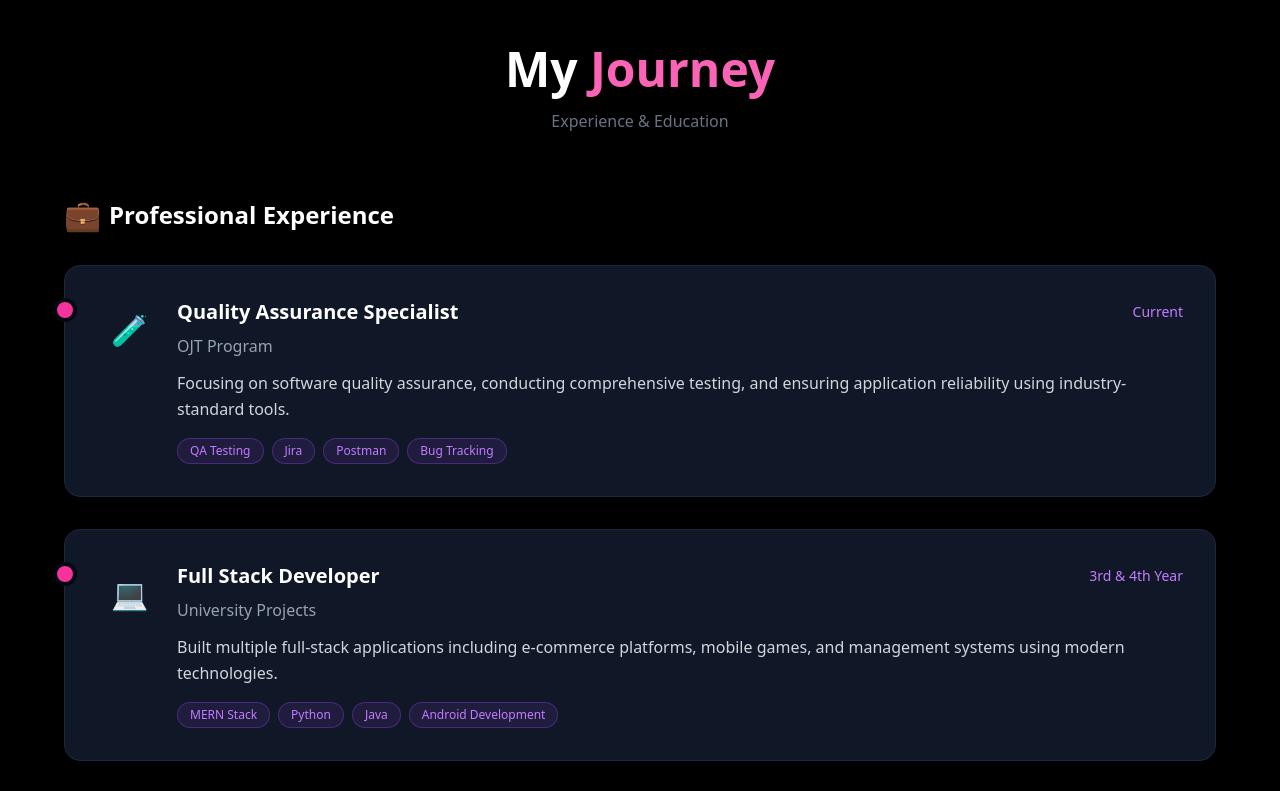
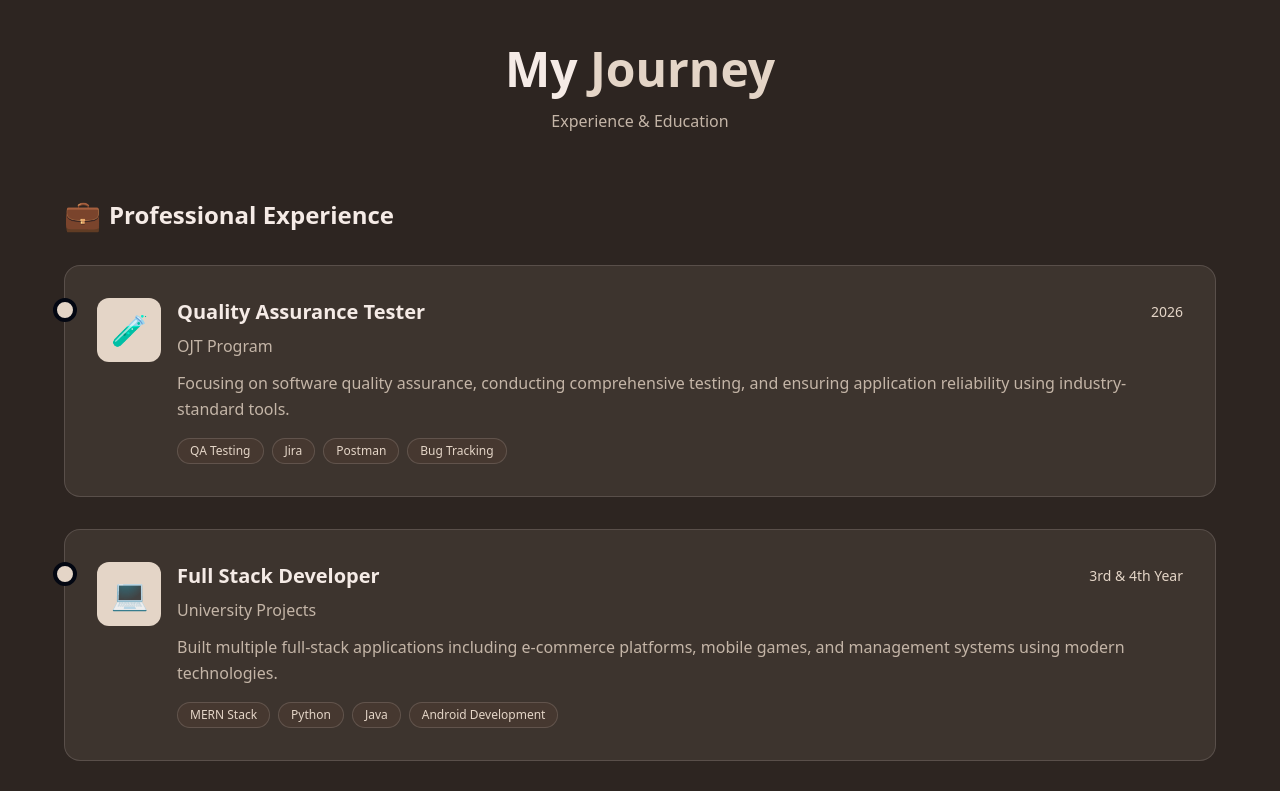
Before and after one commit to LorenzTaganas/Portfolio, a Next.js app: page / in a window 1280 px wide. Shown: the part 2561-3352 px from the top of the page. Built offline with nearby package versions, Linux system fonts and the light colour scheme.

Commit message:
feat: initialize portfolio components, layout structure, and custom theme with Tailwind CSS.

```diff
--- a/app/globals.css
+++ b/app/globals.css
@@ -6,6 +6,7 @@
     opacity: 0;
     transform: translateY(20px);
   }
+
   to {
     opacity: 1;
     transform: translateY(0);
@@ -17,6 +18,7 @@
     opacity: 0;
     transform: translateY(30px);
   }
+
   to {
     opacity: 1;
     transform: translateY(0);
@@ -24,9 +26,12 @@
 }
 
 @keyframes float {
-  0%, 100% {
+
+  0%,
+  100% {
     transform: translateY(0px);
   }
+
   50% {
     transform: translateY(-10px);
   }
@@ -36,6 +41,7 @@
   from {
     transform: translateY(-10vh) rotate(0deg);
   }
+
   to {
     transform: translateY(110vh) rotate(360deg);
   }
@@ -62,6 +68,39 @@ html {
   scroll-behavior: smooth;
 }
 
+/* Design Tokens & Theme Configuration */
+:root {
+  /* Cozy Dark Mode (Default) */
+  --bg-primary: #2D2521;       /* Very dark espresso */
+  --bg-secondary: #3D342E;     /* Deep espresso */
+  --text-primary: #F5EBE6;     /* Soft Oatmeal Cream */
+  --text-secondary: #C4B5A7;   /* Muted sand */
+  --accent-primary: #E4D5C7;   /* Sand accent */
+  --accent-secondary: #9C6644; /* Terracotta accent */
+  --accent-text: #2D2521;      /* Espresso text on sand bg */
+  --border-color: rgba(245, 235, 230, 0.15);
+  --shadow-color: rgba(0, 0, 0, 0.4);
+}
+
+html.light {
+  /* Warm Light Mode */
+  --bg-primary: #F5EBE6;       /* Soft Cream/Oatmeal */
+  --bg-secondary: #E4D5C7;     /* Warm Sand */
+  --text-primary: #3D342E;     /* Deep Espresso */
+  --text-secondary: #5C6B73;   /* Slate Blue/Grey */
+  --accent-primary: #9C6644;   /* Warm Terracotta */
+  --accent-secondary: #5C6B73; /* Slate Blue/Grey */
+  --accent-text: #F5EBE6;      /* Oatmeal cream text on terracotta bg */
+  --border-color: rgba(61, 52, 46, 0.15);
+  --shadow-color: rgba(61, 52, 46, 0.1);
+}
+
+html, body {
+  background-color: var(--bg-primary);
+  color: var(--text-primary);
+  transition: background-color 0.3s ease, color 0.3s ease, border-color 0.3s ease;
+}
+
 /* Custom scrollbar */
 ::-webkit-scrollbar {
   width: 10px;
@@ -72,82 +111,149 @@ html {
 }
 
 ::-webkit-scrollbar-thumb {
-  background: #a855f7;
+  background: var(--accent-primary);
   border-radius: 5px;
 }
 
 ::-webkit-scrollbar-thumb:hover {
-  background: #9333ea;
+  background: var(--accent-secondary);
 }
 
-/* Light mode body background */
-html.light {
-  background: #ffffff;
-  color: #000000;
+.bg-navbar {
+  background-color: rgba(45, 37, 33, 0.85) !important;
+  border-bottom: 1px solid var(--border-color);
 }
 
-html.light body {
-  background: #ffffff;
-  color: #000000;
+html.light .bg-navbar {
+  background-color: rgba(245, 235, 230, 0.85) !important;
 }
 
-html.light main {
-  background: #ffffff !important;
+/* Base Utility Mapping to Custom Theme variables */
+.bg-black {
+  background-color: var(--bg-primary) !important;
 }
 
-/* Light mode text colors */
-html.light .text-white {
-  color: #111827 !important;
+.bg-gray-800,
+.bg-gray-900 {
+  background-color: var(--bg-secondary) !important;
 }
 
-html.light .text-gray-300 {
-  color: #4b5563 !important;
+.bg-gray-950 {
+  background-color: var(--bg-primary) !important;
 }
 
-html.light .text-gray-400 {
-  color: #6b7280 !important;
+html.light .light\:bg-white,
+html.light .light\:bg-gray-50,
+html.light .light\:bg-gray-100 {
+  background-color: var(--bg-secondary) !important;
 }
 
-html.light .text-gray-500 {
-  color: #6b7280 !important;
+html.light .light\:bg-white\/80 {
+  background-color: rgba(245, 235, 230, 0.8) !important;
 }
 
-/* Light mode backgrounds */
-html.light section,
-html.light footer {
-  background: #ffffff !important;
+.text-white {
+  color: var(--text-primary) !important;
 }
 
-html.light .bg-black {
-  background: #ffffff !important;
+.text-gray-300,
+.text-gray-400,
+.text-gray-500 {
+  color: var(--text-secondary) !important;
 }
 
-html.light [class*="from-black"],
-html.light [class*="to-black"],
-html.light [class*="via-black"],
-html.light [class*="from-gray-950"],
-html.light [class*="to-gray-950"],
-html.light [class*="from-gray-900"],
-html.light [class*="to-gray-900"],
-html.light [class*="from-gray-800"],
-html.light [class*="to-gray-800"] {
-  background: linear-gradient(to bottom, #f9fafb, #ffffff) !important;
+html.light .light\:text-gray-900 {
+  color: var(--text-primary) !important;
 }
 
-/* Light mode borders */
-html.light .border-gray-800 {
-  border-color: #e5e7eb !important;
+html.light .light\:text-gray-700,
+html.light .light\:text-gray-600 {
+  color: var(--text-secondary) !important;
 }
 
-/* Light mode cards */
-html.light [class*="bg-gray-950"],
-html.light [class*="bg-gray-900"],
-html.light [class*="bg-gray-800"] {
-  background: #f9fafb !important;
+/* Accents mapping */
+.text-pink-400,
+.text-pink-500,
+.text-purple-400,
+.text-purple-300,
+.light\:text-purple-700 {
+  color: var(--accent-primary) !important;
+}
+
+.bg-pink-500,
+.bg-purple-500 {
+  background-color: var(--accent-primary) !important;
+  color: var(--accent-text) !important;
+}
+
+.bg-pink-500\/10,
+.bg-purple-500\/10,
+.bg-blue-500\/10,
+.bg-cyan-500\/10,
+.bg-yellow-500\/10 {
+  background-color: rgba(156, 102, 68, 0.1) !important;
+}
+
+html.light .light\:bg-purple-50,
+html.light .light\:bg-blue-50,
+html.light .light\:bg-pink-50,
+html.light .light\:bg-cyan-50 {
+  background-color: rgba(156, 102, 68, 0.1) !important;
+}
+
+.border-purple-500\/30,
+.border-purple-500\/20,
+.border-blue-500\/30,
+.border-blue-500\/20,
+.border-pink-500\/30,
+.border-pink-500\/20,
+.border-cyan-500\/30,
+.border-cyan-500\/20,
+.border-yellow-500\/30,
+.border-yellow-500\/20 {
+  border-color: var(--border-color) !important;
+}
+
+.border-gray-800,
+.border-gray-200 {
+  border-color: var(--border-color) !important;
+}
+
+.border-purple-500,
+.border-pink-500,
+.border-blue-500 {
+  border-color: var(--accent-primary) !important;
+}
+
+/* Hover effects */
+.group:hover {
+  border-color: var(--accent-primary) !important;
+  box-shadow: 0 10px 25px -5px var(--shadow-color) !important;
+}
+
+.hover\:border-purple-500\/50:hover {
+  border-color: var(--accent-primary) !important;
+}
+
+/* Make sure active buttons and links look gorgeous */
+.hover\:bg-purple-500\/10:hover {
+  background-color: rgba(156, 102, 68, 0.15) !important;
+}
+
+.hover\:bg-purple-500:hover,
+.hover\:bg-pink-500:hover,
+.hover\:bg-pink-400:hover {
+  background-color: var(--accent-secondary) !important;
+  color: var(--accent-text) !important;
+}
+
+.hover\:shadow-pink-500\/30:hover,
+.hover\:shadow-purple-500\/20:hover {
+  box-shadow: 0 10px 15px -3px var(--shadow-color) !important;
 }
 
 html body {
-  background: #000000;
-  color: #ffffff;
+  background: var(--bg-primary);
+  color: var(--text-primary);
   transition: background-color 0.3s ease, color 0.3s ease;
 }
--- a/components/Experience.tsx
+++ b/components/Experience.tsx
@@ -3,13 +3,13 @@ import React from 'react'
 const Experience = () => {
   const experiences = [
     {
-      title: "Quality Assurance Specialist",
+      title: "Quality Assurance Tester",
       company: "OJT Program",
-      period: "Current",
+      period: "2026",
       description: "Focusing on software quality assurance, conducting comprehensive testing, and ensuring application reliability using industry-standard tools.",
       skills: ["QA Testing", "Jira", "Postman", "Bug Tracking"],
       icon: "🧪",
-      color: "from-purple-500 to-pink-600"
+      color: "bg-pink-500 text-[var(--accent-text)]"
     },
     {
       title: "Full Stack Developer",
@@ -18,7 +18,7 @@ const Experience = () => {
       description: "Built multiple full-stack applications including e-commerce platforms, mobile games, and management systems using modern technologies.",
       skills: ["MERN Stack", "Python", "Java", "Android Development"],
       icon: "💻",
-      color: "from-blue-500 to-cyan-600"
+      color: "bg-pink-500 text-[var(--accent-text)]"
     },
     {
       title: "Salesforce Developer",
@@ -27,7 +27,7 @@ const Experience = () => {
       description: "Gained hands-on experience with Salesforce platform, developing custom solutions and understanding CRM workflows.",
       skills: ["Salesforce", "CRM", "Apex", "Cloud Platform"],
       icon: "☁️",
-      color: "from-cyan-500 to-blue-600"
+      color: "bg-pink-500 text-[var(--accent-text)]"
     }
   ]
 
@@ -42,18 +42,18 @@ const Experience = () => {
   ]
 
   return (
-    <section id="experience" className="py-20 px-4 bg-black light:bg-white">
+    <section id="experience" className="py-20 px-4 bg-black">
       <div className="max-w-6xl mx-auto">
         <div className="text-center mb-16">
-          <h2 className="text-4xl md:text-5xl font-bold text-white light:text-gray-900 mb-4">
-            My <span className="text-pink-400 light:text-purple-700">Journey</span>
+          <h2 className="text-4xl md:text-5xl font-bold text-white mb-4">
+            My <span className="text-pink-400">Journey</span>
           </h2>
           <p className="text-gray-500">Experience & Education</p>
         </div>
 
         {/* Experience Timeline */}
         <div className="mb-16">
-          <h3 className="text-2xl font-bold text-white light:text-gray-900 mb-8 flex items-center gap-2">
+          <h3 className="text-2xl font-bold text-white mb-8 flex items-center gap-2">
             <span className="text-3xl">💼</span>
             Professional Experience
           </h3>
@@ -61,29 +61,29 @@ const Experience = () => {
             {experiences.map((exp, index) => (
               <div
                 key={index}
-                className="group relative bg-gray-900 light:bg-gray-100 rounded-2xl p-6 md:p-8 border border-gray-800 light:border-gray-200 hover:border-purple-500/50 transition-all duration-500 hover:shadow-2xl hover:shadow-purple-500/20"
+                className="group relative bg-gray-900 rounded-2xl p-6 md:p-8 border border-gray-800 hover:border-purple-500/50 transition-all duration-500 hover:shadow-2xl"
               >
                 {/* Timeline dot */}
-                  <div className="absolute -left-3 top-8 w-6 h-6 bg-pink-500 rounded-full border-4 border-gray-950 hidden md:block"></div>
+                <div className="absolute -left-3 top-8 w-6 h-6 bg-pink-500 rounded-full border-4 border-gray-950 hidden md:block"></div>
 
                 <div className="flex flex-col md:flex-row md:items-start gap-4">
                   {/* Icon */}
-                    <div className={`w-16 h-16 rounded-xl flex items-center justify-center text-3xl shrink-0 group-hover:scale-110 transition-transform ${exp.color}`}>
+                  <div className={`w-16 h-16 rounded-xl flex items-center justify-center text-3xl shrink-0 group-hover:scale-110 transition-transform ${exp.color}`}>
                     {exp.icon}
                   </div>
 
                   {/* Content */}
                   <div className="flex-1">
                     <div className="flex flex-col md:flex-row md:items-center md:justify-between mb-2">
-                      <h4 className="text-xl font-semibold text-white light:text-gray-900 group-hover:text-purple-400 transition-colors">
+                      <h4 className="text-xl font-semibold text-white group-hover:text-pink-400 transition-colors">
                         {exp.title}
                       </h4>
-                      <span className="text-purple-400 light:text-purple-600 text-sm font-medium">
+                      <span className="text-purple-400 text-sm font-medium">
                         {exp.period}
                       </span>
                     </div>
-                    <p className="text-gray-400 light:text-gray-600 font-medium mb-3">{exp.company}</p>
-                    <p className="text-gray-300 light:text-gray-700 mb-4 leading-relaxed">{exp.description}</p>
+                    <p className="text-gray-400 font-medium mb-3">{exp.company}</p>
+                    <p className="text-gray-300 mb-4 leading-relaxed">{exp.description}</p>
 
                     {/* Skills */}
                     <div className="flex flex-wrap gap-2">
@@ -105,30 +105,30 @@ const Experience = () => {
 
         {/* Education */}
         <div>
-          <h3 className="text-2xl font-bold text-white light:text-gray-900 mb-8 flex items-center gap-2">
+          <h3 className="text-2xl font-bold text-white mb-8 flex items-center gap-2">
             <span className="text-3xl">🎓</span>
             Education
           </h3>
           {education.map((edu, index) => (
             <div
               key={index}
-              className="bg-gray-900 light:bg-gray-100 rounded-2xl p-6 md:p-8 border border-gray-800 light:border-gray-200 hover:border-purple-500/50 transition-all duration-500 hover:shadow-2xl hover:shadow-purple-500/20"
+              className="bg-gray-900 rounded-2xl p-6 md:p-8 border border-gray-800 hover:border-purple-500/50 transition-all duration-500 hover:shadow-2xl"
             >
               <div className="flex items-start gap-4">
-                <div className="w-16 h-16 bg-yellow-500 rounded-xl flex items-center justify-center text-3xl shrink-0">
+                <div className="w-16 h-16 bg-pink-500 rounded-xl flex items-center justify-center text-3xl shrink-0 text-[var(--accent-text)]">
                   {edu.icon}
                 </div>
                 <div className="flex-1">
                   <div className="flex flex-col md:flex-row md:items-center md:justify-between mb-2">
-                    <h4 className="text-xl font-semibold text-white light:text-gray-900">{edu.degree}</h4>
-                    <span className="text-yellow-400 light:text-yellow-600 text-sm font-medium">{edu.period}</span>
+                    <h4 className="text-xl font-semibold text-white">{edu.degree}</h4>
+                    <span className="text-purple-400 text-sm font-medium">{edu.period}</span>
                   </div>
-                  <p className="text-gray-400 light:text-gray-600 font-medium mb-3">{edu.school}</p>
+                  <p className="text-gray-400 font-medium mb-3">{edu.school}</p>
                   <div className="flex flex-wrap gap-2">
                     {edu.highlights.map((highlight, i) => (
                       <span
                         key={i}
-                        className="px-3 py-1 bg-yellow-500/10 border border-yellow-500/30 rounded-full text-yellow-400 text-xs font-medium"
+                        className="px-3 py-1 bg-purple-500/10 border border-purple-500/30 rounded-full text-purple-400 text-xs font-medium"
                       >
                         {highlight}
                       </span>
--- a/components/Footer.tsx
+++ b/components/Footer.tsx
@@ -7,20 +7,17 @@ const Footer = () => {
     {
       name: 'GitHub',
       icon: '💻',
-      url: 'https://github.com/LorenzTaganas',
-      color: 'hover:text-gray-400'
+      url: 'https://github.com/LorenzTaganas'
     },
     {
       name: 'LinkedIn',
       icon: '💼',
-      url: 'https://www.linkedin.com/in/lorenz-taganas-bb4b25292/',
-      color: 'hover:text-blue-400'
+      url: 'https://www.linkedin.com/in/lorenz-taganas-bb4b25292/'
     },
     {
       name: 'Email',
       icon: '📧',
-      url: 'mailto:taganaslorenz81@gmail.com',
-      color: 'hover:text-purple-400'
+      url: 'mailto:taganaslorenz81@gmail.com'
     }
   ]
 
@@ -33,31 +30,31 @@ const Footer = () => {
   ]
 
   return (
-    <footer className="relative bg-black light:bg-white border-t border-gray-800 light:border-gray-200">
+    <footer className="relative bg-black border-t border-gray-800">
       <div className="max-w-7xl mx-auto px-4 py-12">
         <div className="grid md:grid-cols-3 gap-8 mb-8">
           {/* About Section */}
           <div>
             <div className="flex items-center space-x-2 mb-4">
-              <div className="w-10 h-10 bg-pink-500 rounded-lg flex items-center justify-center font-bold text-white">
+              <div className="w-10 h-10 bg-pink-500 rounded-lg flex items-center justify-center font-bold text-white text-[var(--accent-text)]">
                 L
               </div>
-              <span className="text-white light:text-gray-900 font-semibold text-lg">Lorenz Taganas</span>
+              <span className="text-white font-semibold text-lg">Lorenz Taganas</span>
             </div>
-            <p className="text-gray-400 light:text-gray-600 text-sm leading-relaxed">
+            <p className="text-gray-400 text-sm leading-relaxed">
               Full Stack Developer & QA Specialist passionate about building quality applications and ensuring software excellence.
             </p>
           </div>
 
           {/* Quick Links */}
           <div>
-            <h3 className="text-white light:text-gray-900 font-semibold mb-4">Quick Links</h3>
+            <h3 className="text-white font-semibold mb-4">Quick Links</h3>
             <ul className="space-y-2">
               {quickLinks.map((link) => (
                 <li key={link.name}>
                   <a
                     href={link.href}
-                    className="text-gray-400 light:text-gray-600 hover:text-purple-400 transition-colors text-sm"
+                    className="text-gray-400 hover:text-pink-400 transition-colors text-sm"
                   >
                     {link.name}
                   </a>
@@ -68,7 +65,7 @@ const Footer = () => {
 
           {/* Social Links */}
           <div>
-            <h3 className="text-white light:text-gray-900 font-semibold mb-4">Connect With Me</h3>
+            <h3 className="text-white font-semibold mb-4">Connect With Me</h3>
             <div className="flex gap-4">
               {socialLinks.map((social) => (
                 <a
@@ -76,7 +73,7 @@ const Footer = () => {
                   href={social.url}
                   target={social.url.startsWith('http') ? '_blank' : undefined}
                   rel={social.url.startsWith('http') ? 'noopener noreferrer' : undefined}
-                  className={`w-12 h-12 bg-gray-800 light:bg-gray-200 rounded-lg flex items-center justify-center text-2xl hover:bg-gray-700 light:hover:bg-gray-300 transition-all duration-300 transform hover:scale-110 hover:shadow-lg ${social.color}`}
+                  className="w-12 h-12 bg-gray-300 rounded-lg flex items-center justify-center text-2xl hover:bg-pink-500 hover:text-[var(--accent-text)] transition-all duration-300 transform hover:scale-110 hover:shadow-lg text-[var(--text-secondary)]"
                   aria-label={social.name}
                 >
                   {social.icon}
@@ -87,7 +84,7 @@ const Footer = () => {
               <a
                 href="/resume.pdf"
                 download
-                className="inline-block px-4 py-2 bg-pink-500 text-white rounded-lg text-sm hover:shadow-lg hover:shadow-pink-500/30 transition-all duration-300 transform hover:scale-105"
+                className="inline-block px-4 py-2 bg-pink-500 text-white rounded-lg text-sm hover:shadow-lg transition-all duration-300 transform hover:scale-105"
               >
                 Download Resume
               </a>
@@ -96,13 +93,13 @@ const Footer = () => {
         </div>
 
         {/* Bottom Bar */}
-        <div className="pt-8 border-t border-gray-800 light:border-gray-200">
+        <div className="pt-8 border-t border-gray-800">
           <div className="flex flex-col md:flex-row justify-between items-center gap-4">
-            <p className="text-gray-500 light:text-gray-600 text-sm">
+            <p className="text-gray-500 text-sm">
               © {currentYear} Lorenz Taganas. All rights reserved.
             </p>
-            <p className="text-gray-500 light:text-gray-600 text-sm">
-              Built with <span className="text-purple-400">Next.js</span> & <span className="text-blue-400">TypeScript</span>
+            <p className="text-gray-500 text-sm">
+              Built with <span className="text-pink-400">Next.js</span> & <span className="text-pink-400">TypeScript</span>
             </p>
           </div>
         </div>
@@ -111,7 +108,7 @@ const Footer = () => {
       {/* Scroll to Top Button */}
       <a
         href="#home"
-        className="absolute right-8 -top-6 w-12 h-12 bg-pink-500 rounded-full flex items-center justify-center text-white hover:shadow-lg hover:shadow-pink-500/30 transition-all duration-300 transform hover:scale-110"
+        className="absolute right-8 -top-6 w-12 h-12 bg-pink-500 rounded-full flex items-center justify-center text-white hover:shadow-lg transition-all duration-300 transform hover:scale-110"
         aria-label="Scroll to top"
       >
         ↑
--- a/components/Navbar.tsx
+++ b/components/Navbar.tsx
@@ -26,7 +26,7 @@ const Navbar = () => {
 
   return (
     <nav className={`fixed top-0 w-full z-50 transition-all duration-300 ${
-      isScrolled ? 'bg-black/80 dark:bg-black/80 light:bg-white/80 backdrop-blur-md shadow-lg shadow-purple-500/10' : 'bg-transparent'
+      isScrolled ? 'bg-navbar backdrop-blur-md shadow-md shadow-black/5' : 'bg-transparent'
     }`}>
       <div className="max-w-7xl mx-auto px-4 sm:px-6 lg:px-8">
         <div className="flex items-center justify-between h-16">
@@ -86,7 +86,7 @@ const Navbar = () => {
 
       {/* Mobile menu */}
       {isMobileMenuOpen && (
-        <div className="md:hidden bg-black/95 dark:bg-black/95 light:bg-white/95 backdrop-blur-md">
+        <div className="md:hidden bg-navbar backdrop-blur-md">
           <div className="px-2 pt-2 pb-3 space-y-1">
             {navItems.map((item) => (
               <a
--- a/components/Projects.tsx
+++ b/components/Projects.tsx
@@ -9,7 +9,7 @@ const Projects = () => {
       github: "https://github.com/LorenzTaganas/Arthubb",
       demo: "#",
       icon: "🎨",
-      color: "from-purple-500 to-pink-600"
+      color: "bg-pink-500 text-[var(--accent-text)]"
     },
     {
       title: "Jam Master",
@@ -18,7 +18,7 @@ const Projects = () => {
       github: "https://github.com/LorenzTaganas/Jam-Master-Mobile-app",
       demo: "#",
       icon: "🎮",
-      color: "from-blue-500 to-cyan-600"
+      color: "bg-pink-500 text-[var(--accent-text)]"
     },
     {
       title: "Student Management System",
@@ -27,25 +27,25 @@ const Projects = () => {
       github: "https://github.com/LorenzTaganas/StudentManagementSystem",
       demo: "#",
       icon: "📚",
-      color: "from-green-500 to-emerald-600"
+      color: "bg-pink-500 text-[var(--accent-text)]"
     }
   ]
 
   return (
-    <section id="projects" className="py-20 px-4 bg-black light:bg-white">
+    <section id="projects" className="py-20 px-4 bg-black">
       <div className="max-w-6xl mx-auto">
         <div className="text-center mb-16">
-          <h2 className="text-4xl md:text-5xl font-bold text-white light:text-gray-900 mb-4">
-            My <span className="text-pink-400 light:text-purple-700">Projects</span>
+          <h2 className="text-4xl md:text-5xl font-bold text-white mb-4">
+            My <span className="text-pink-400">Projects</span>
           </h2>
-          <p className="text-gray-500 light:text-gray-600">Here are some of my recent works</p>
+          <p className="text-gray-500">Here are some of my recent works</p>
         </div>
 
         <div className="grid md:grid-cols-2 lg:grid-cols-3 gap-8">
           {projects.map((project, index) => (
             <div
               key={index}
-              className="group relative bg-gray-900 light:bg-gray-100 rounded-2xl p-6 border border-gray-800 light:border-gray-200 hover:border-purple-500/50 transition-all duration-500 hover:shadow-2xl hover:shadow-purple-500/20 transform hover:-translate-y-2"
+              className="group relative bg-gray-900 rounded-2xl p-6 border border-gray-800 hover:border-purple-500/50 transition-all duration-500 hover:shadow-2xl transform hover:-translate-y-2"
             >
               {/* Project Icon */}
               <div className={`absolute -top-6 left-6 w-14 h-14 rounded-xl flex items-center justify-center text-3xl shadow-lg ${project.color}`}>
@@ -54,10 +54,10 @@ const Projects = () => {
 
               {/* Content */}
               <div className="mt-6">
-                <h3 className="text-2xl font-semibold text-white light:text-gray-900 mb-3 group-hover:text-purple-400 transition-colors">
+                <h3 className="text-2xl font-semibold text-white mb-3 group-hover:text-pink-400 transition-colors">
                   {project.title}
                 </h3>
-                <p className="text-gray-400 light:text-gray-600 mb-4 leading-relaxed text-sm">
+                <p className="text-gray-400 mb-4 leading-relaxed text-sm">
                   {project.description}
                 </p>
 
@@ -79,7 +79,7 @@ const Projects = () => {
                     href={project.github}
                     target="_blank"
                     rel="noopener noreferrer"
-                    className="flex-1 text-center px-4 py-2 bg-pink-500 text-white rounded-lg hover:shadow-lg hover:shadow-pink-500/30 transition-all duration-300 transform hover:scale-105 text-sm font-medium"
+                    className="flex-1 text-center px-4 py-2 bg-pink-500 text-white rounded-lg hover:shadow-lg transition-all duration-300 transform hover:scale-105 text-sm font-medium"
                   >
                     GitHub →
                   </a>
```
Also changed, not shown: components/About.tsx (+21 -21 lines), components/Contact.tsx (+17 -17 lines), components/Hero.tsx (+9 -9 lines), 1 other file (tests, documents, lock files or other folders).
